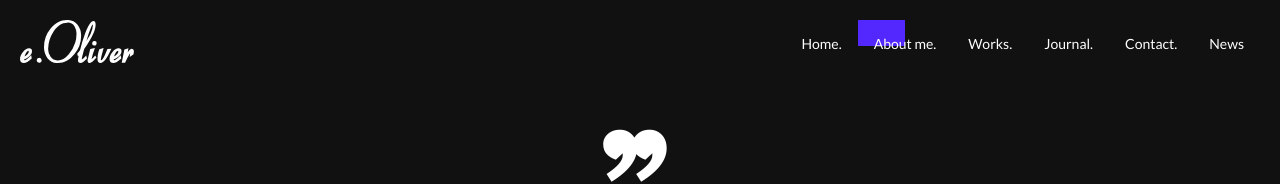
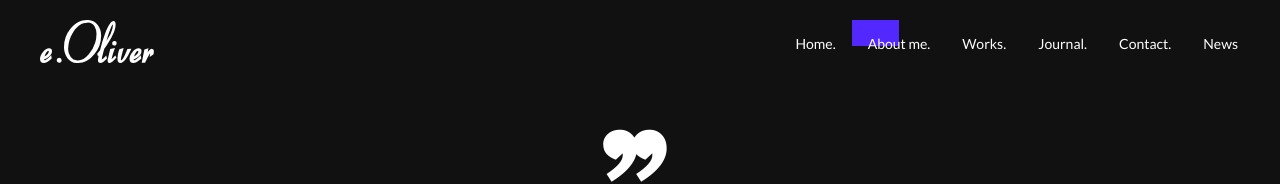
Before and after one commit to dalejodc/frontend-test, an Angular app: page /about in a window 1280 px wide. Shown: the top 184 px of the page. Built offline with nearby package versions, Linux system fonts and the light colour scheme.

Commit message:
Navbar style

```diff
--- a/src/app/components/navbar/navbar.component.css
+++ b/src/app/components/navbar/navbar.component.css
@@ -18,7 +18,7 @@
 ul {
     list-style-type: none;
     margin: 0;
-    padding: 20px 20px 0px 20px;
+    padding: 20px 26px 0px 20px;
     overflow: hidden;
     background-color: transparent;
     z-index: -2;
@@ -70,3 +70,8 @@ li a:hover {
     opacity: 1;
     z-index: -1;
 }
+
+.logo{
+  float:left;
+  padding-left: 20px;
+}
--- a/src/app/components/navbar/navbar.component.html
+++ b/src/app/components/navbar/navbar.component.html
@@ -9,7 +9,7 @@
   <li><a [routerLink]="['/works']" routerLinkActive="active">Works.</a></li>
   <li><a [routerLink]="['/about']" routerLinkActive="active">About me.</a></li>
   <li><a [routerLink]="['/home']" routerLinkActive="active" id="home">Home.</a></li>
-  <div style="float:left"><a [routerLink]="['/']">
+  <div class="logo"><a [routerLink]="['/']">
       <img src="../../../assets/logo.svg" width="100%">
     </a></div>
 </ul>
```
Also changed, not shown: src/app/components/navbar/navbar.component.ts (+1 -18 lines).
